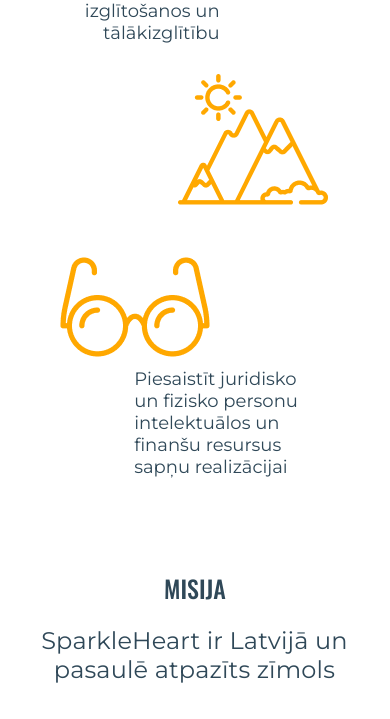
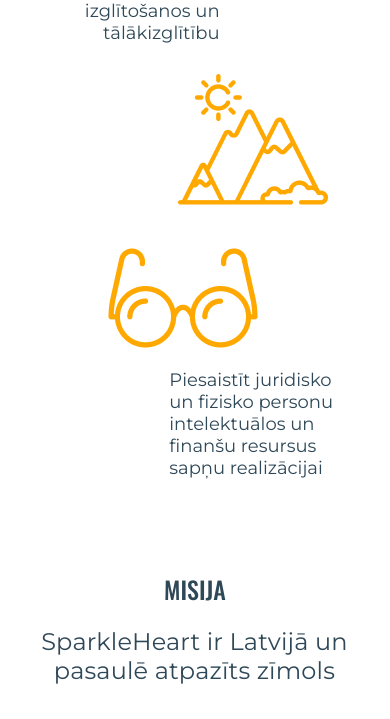
Before and after one commit to AnnaDam/AnnaDam.github.io, a PHP site: page /sapnu_banka.html in a window 390 px wide; the page is wider, and only the part inside the window is pictured. Shown: the part 1316-2035 px from the top of that part. Run offline with PHP 8.4, Linux system fonts and the light colour scheme.

Commit message:
Update banka_style.css

```diff
--- a/Internship_name_Anna/assets/css/banka_style.css
+++ b/Internship_name_Anna/assets/css/banka_style.css
@@ -140,8 +140,8 @@
 
 @media (max-width: 900px) {
     #brilles-icon {
-        margin-left: 15.3%;
-        margin-top: 3.3%;
+        margin-top: 3.5%;
+        margin-right: 3%;
     }
 }
 
@@ -152,8 +152,8 @@
 }
 
 @media (max-width: 900px) {
-    #brilles-icon {
-        margin-top: 5.77%;
+    #brilles-text {
+        margin-top: 5.4%;
         margin-right: 11%;
     }
 }
```
